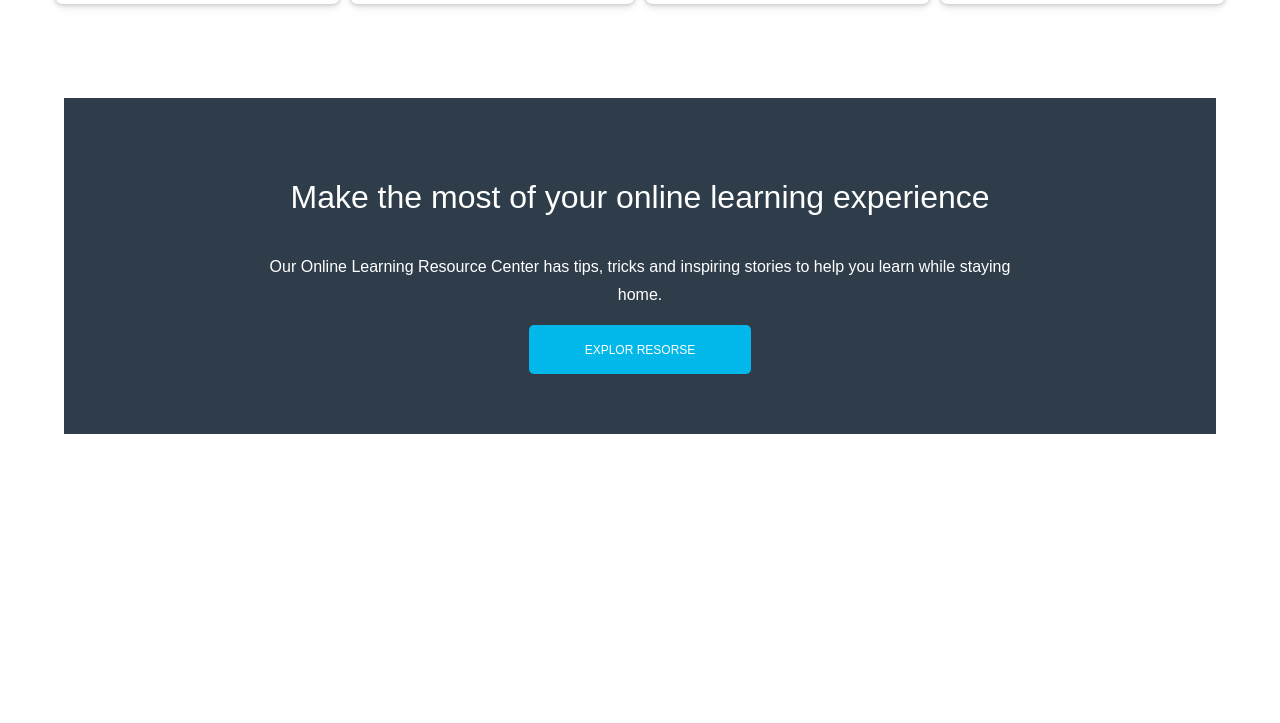
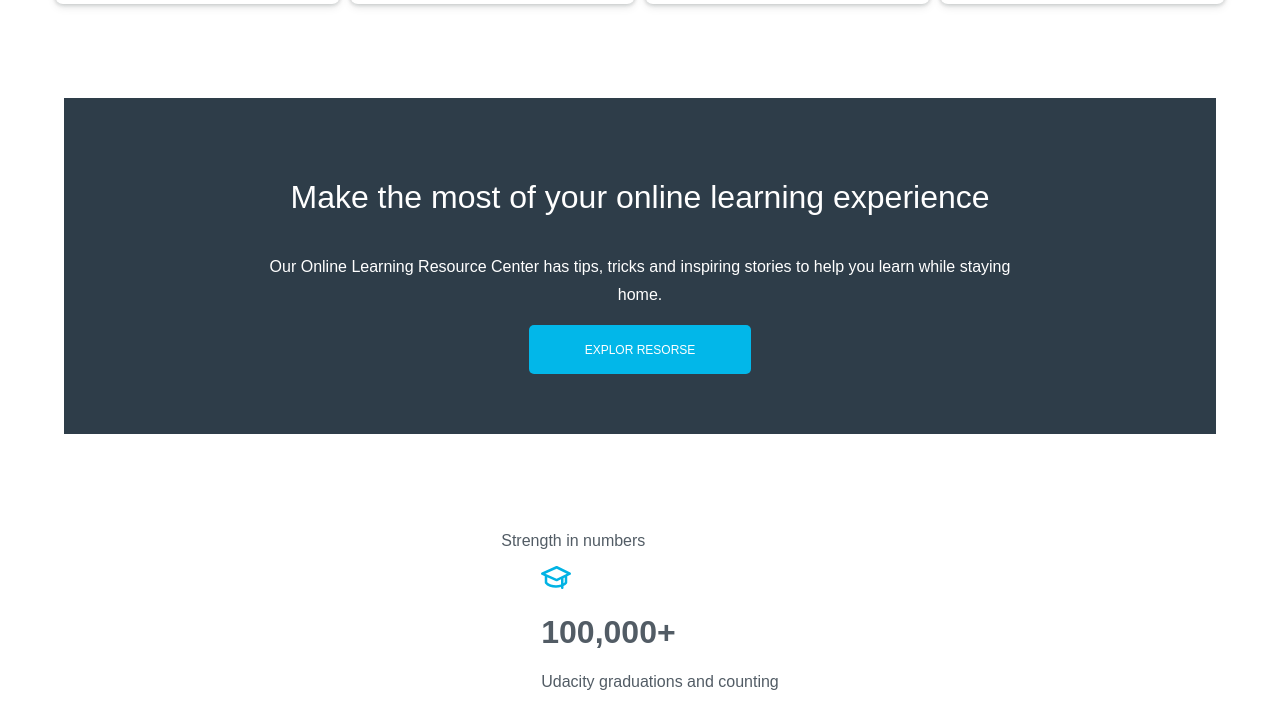
Before and after one commit to hamzahere88/udacity_mokup, a plain HTML site: page index.html in a window 1280 px wide. Shown: the part 1405-2128 px from the top of the page. Before the commit the page ends 1921 px from the top, so only its background shows below. Drawn offline with Linux system fonts and the light colour scheme.

Commit message:
update:sec4

```diff
--- a/index.html
+++ b/index.html
@@ -309,5 +309,21 @@
         <button>EXPLOR RESORSE</button>
       </div>
     </div>
+    <!-- section 4  -->
+    <div class="sec4">
+      <!-- sec 4 content -->
+      <div class="sec4_con">
+        <p>Strength in numbers</p>
+        <ul class="sec4_ul">
+          <li>
+            <div class="sec4_card">
+              <img src="degree-hat.svg" alt="" />
+              <h1>100,000+</h1>
+              <p>Udacity graduations and counting</p>
+            </div>
+          </li>
+        </ul>
+      </div>
+    </div>
   </body>
 </html>
```
